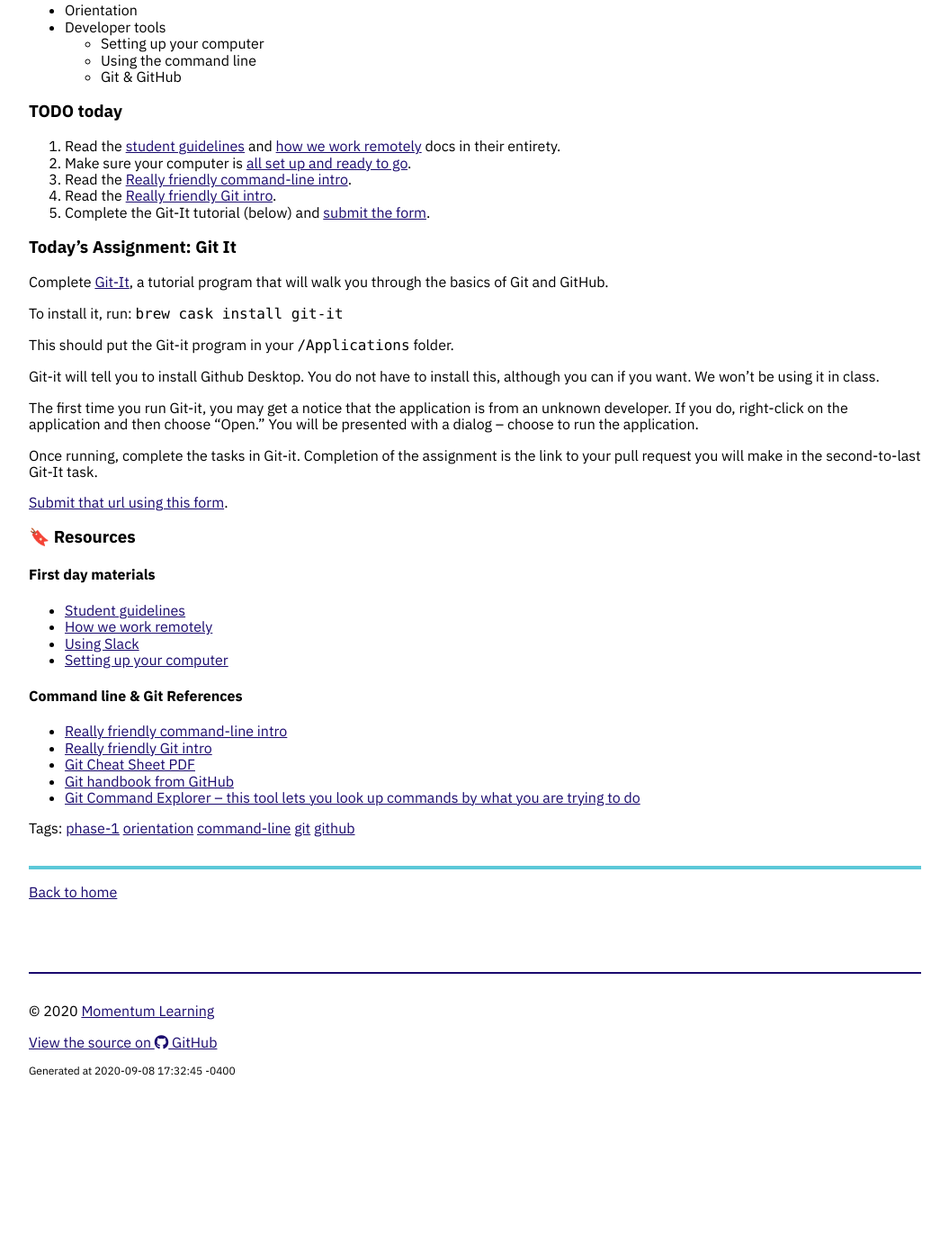
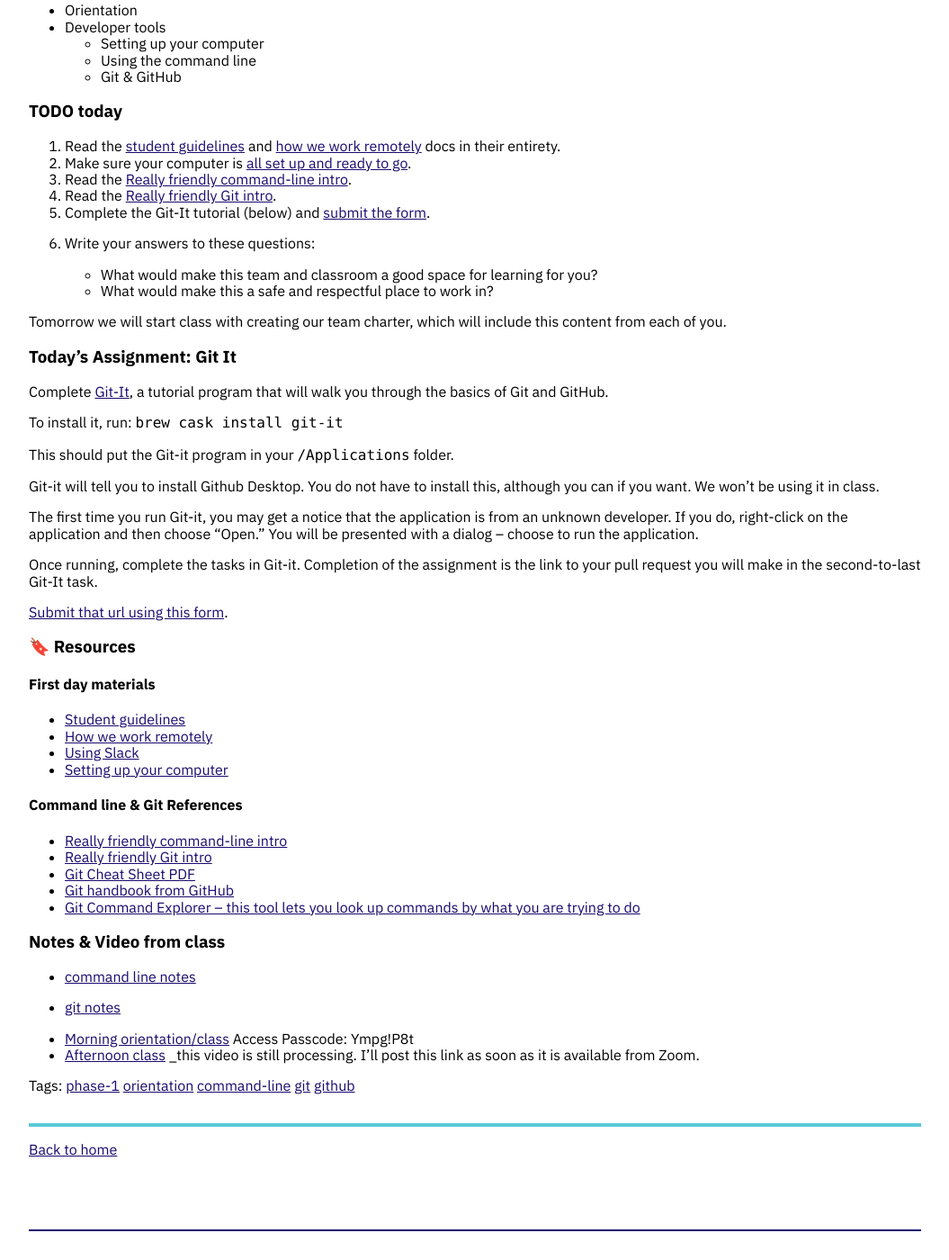
Before and after one commit to momentum-team-5/momentum-team-5.github.io, a Jekyll site: the page built from _posts/2020-09-08-welcome-phase-1.md, in a window 1280 px wide and 1400 px high, scrolled down 309 px. Shown: the whole window at 90% size, without its empty margins (112-1167 px from the left). Built offline with Jekyll 4.4.1, drawn with Linux system fonts in a browser that asks for light colours; nearby versions of some CDN libraries; before the commit the page ends 1550 px from its top, so only the background shows below that.

Commit message:
Update afternoon content

```diff
--- a/_posts/2020-09-08-welcome-phase-1.md
+++ b/_posts/2020-09-08-welcome-phase-1.md
@@ -19,6 +19,12 @@ tags: phase-1 orientation command-line git github
 3. Read the [Really friendly command-line intro](https://drive.google.com/open?id=1E4ALJrjclTYE4C6lwIV517-SOXiZ-Dqb).
 4. Read the [Really friendly Git intro](https://drive.google.com/open?id=125rubyTQpBwmpi6I_UzUWfT1aXeHmy5n).
 5. Complete the Git-It tutorial (below) and [submit the form](https://forms.gle/hKL37abHZ7TEoyWT6).
+6. Write your answers to these questions:
+
+   - What would make this team and classroom a good space for learning for you?
+   - What would make this a safe and respectful place to work in?
+
+  Tomorrow we will start class with creating our team charter, which will include this content from each of you.
 
 ### Today's Assignment: Git It
 
@@ -53,3 +59,13 @@ Once running, complete the tasks in Git-it. Completion of the assignment is the
 - [Git Cheat Sheet PDF](https://education.github.com/git-cheat-sheet-education.pdf)
 - [Git handbook from GitHub](https://guides.github.com/introduction/git-handbook/)
 - [Git Command Explorer -- this tool lets you look up commands by what you are trying to do](https://gitexplorer.com/)
+
+
+### Notes & Video from class
+
+- [command line notes](https://github.com/momentum-team-5/notes/blob/main/command-line.md)
+- [git notes](https://github.com/momentum-team-5/notes/blob/main/git.md)
+
+- [Morning orientation/class](https://us02web.zoom.us/rec/share/IbsncjzWbys-RZYBv5iQIdCfvYeHtDmF-tAbe85GuT46N4iYxhpLuD3yyZNx1mJQ.JmhM-9oyBS2IDVhZ
+) Access Passcode: Ympg!P8t
+- [Afternoon class]() _this video is still processing. I'll post this link as soon as it is available from Zoom.
```
